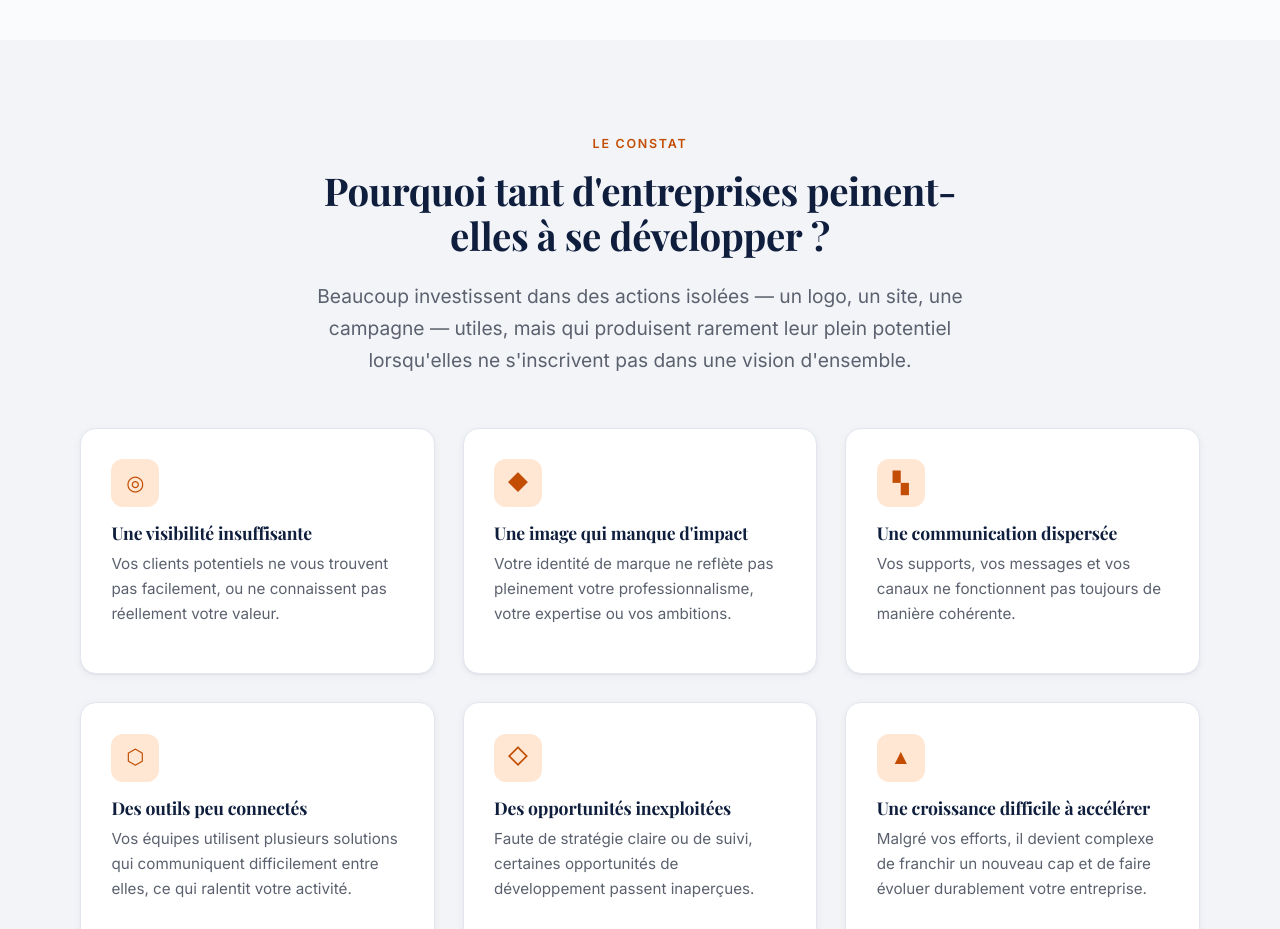
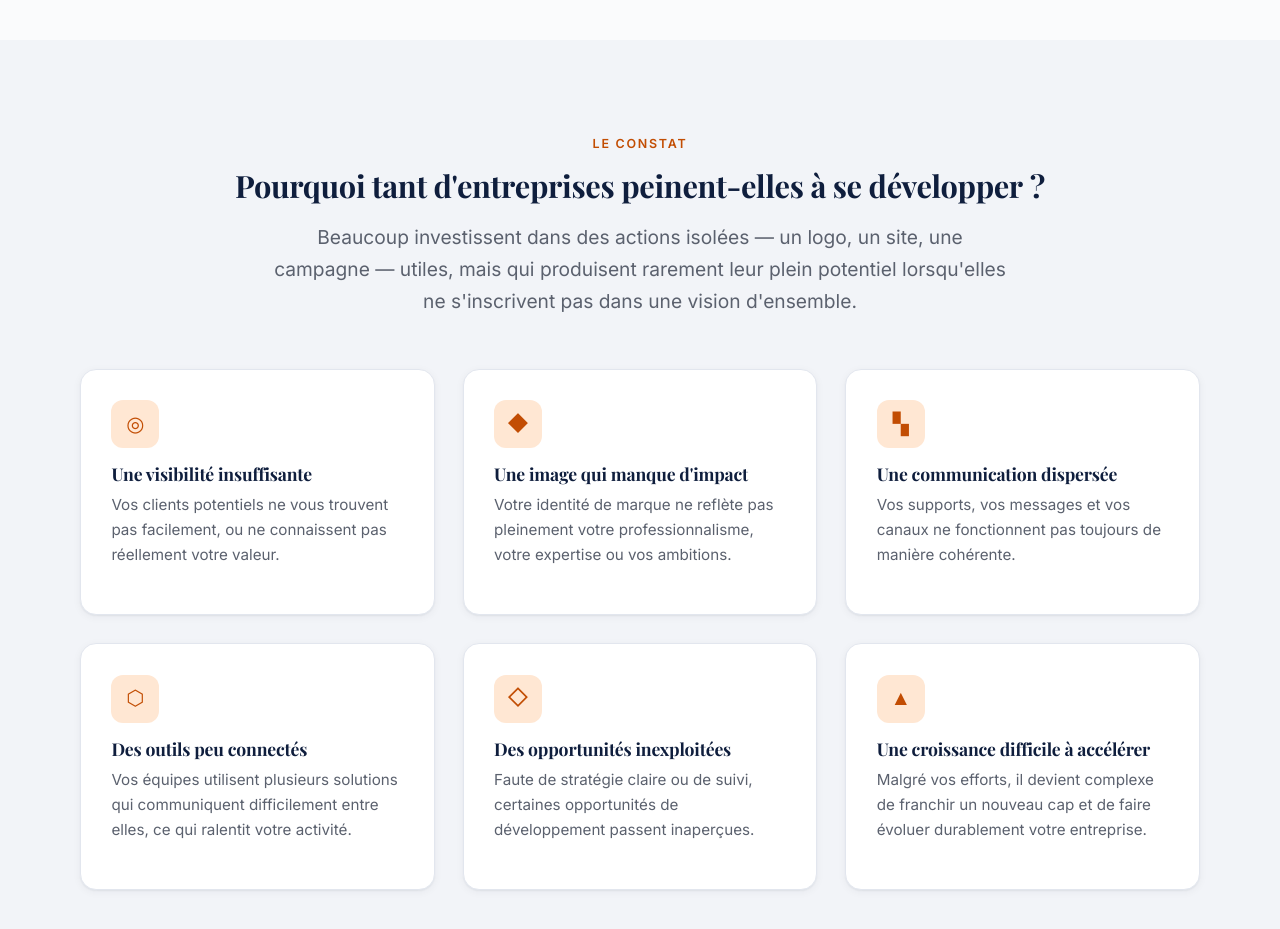
Before and after one commit to Paul-Aymard/optinov-agence, a Next.js app: page / in a window 1280 px wide. Shown: the part 880-1809 px from the top of the page. Built offline with nearby package versions, Linux system fonts and the light colour scheme.

Commit message:
Accueil : titre 'Pourquoi tant d'entreprises peinent-elles...' sur une seule ligne

```diff
--- a/app/(site)/page.js
+++ b/app/(site)/page.js
@@ -74,9 +74,9 @@ export default function Accueil() {
       {/* ---------- 2. Pourquoi tant d'entreprises peinent à se développer ---------- */}
       <section className="section section--alt">
         <div className="container">
-          <Reveal className="section-head center">
+          <Reveal className="section-head center section-head--ligne">
             <span className="eyebrow">Le constat</span>
-            <h2>Pourquoi tant d&apos;entreprises peinent-elles à se développer&nbsp;?</h2>
+            <h2 className="titre-1ligne">Pourquoi tant d&apos;entreprises peinent-elles à se développer&nbsp;?</h2>
             <p className="lead">
               Beaucoup investissent dans des actions isolées — un logo, un site, une
               campagne — utiles, mais qui produisent rarement leur plein potentiel
```
